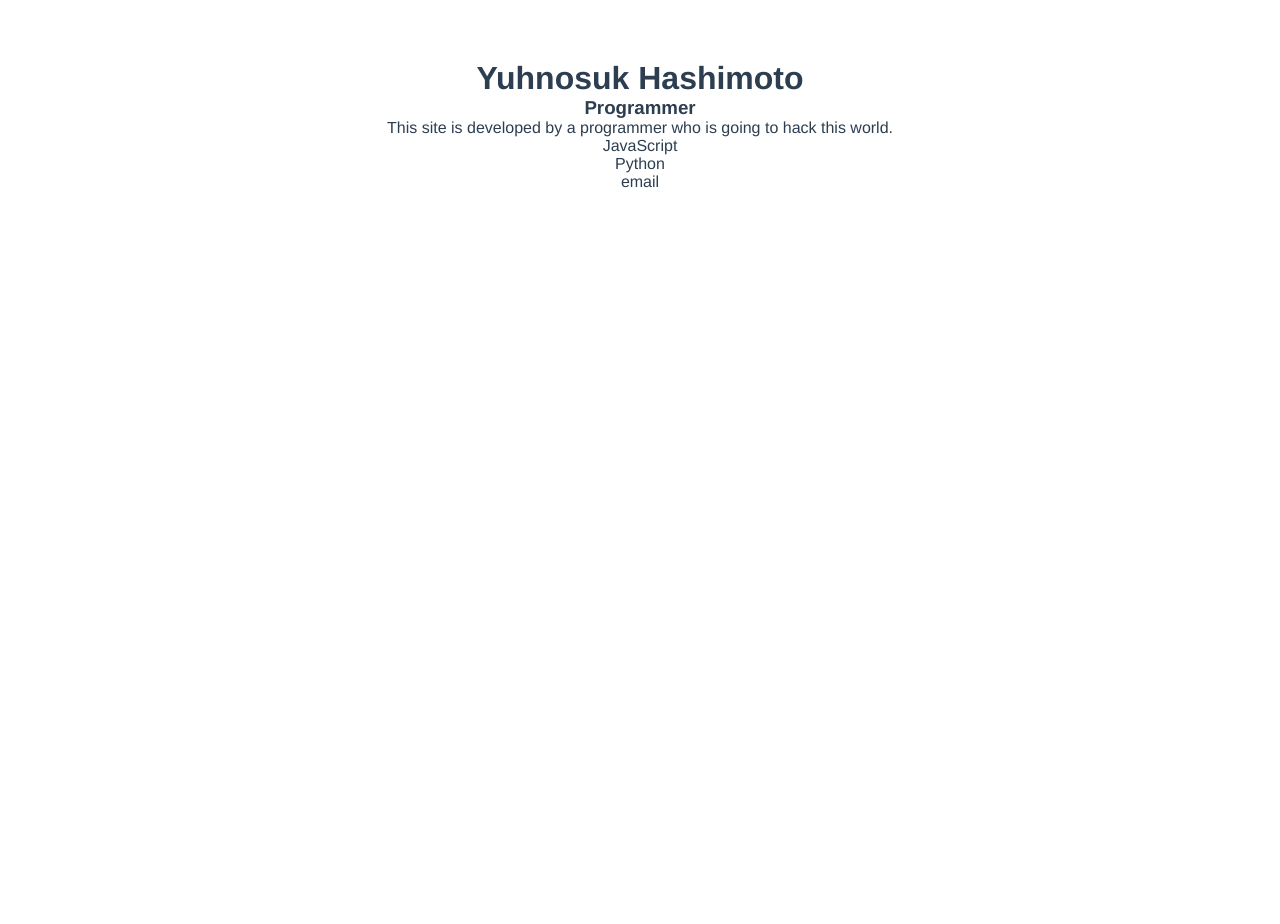
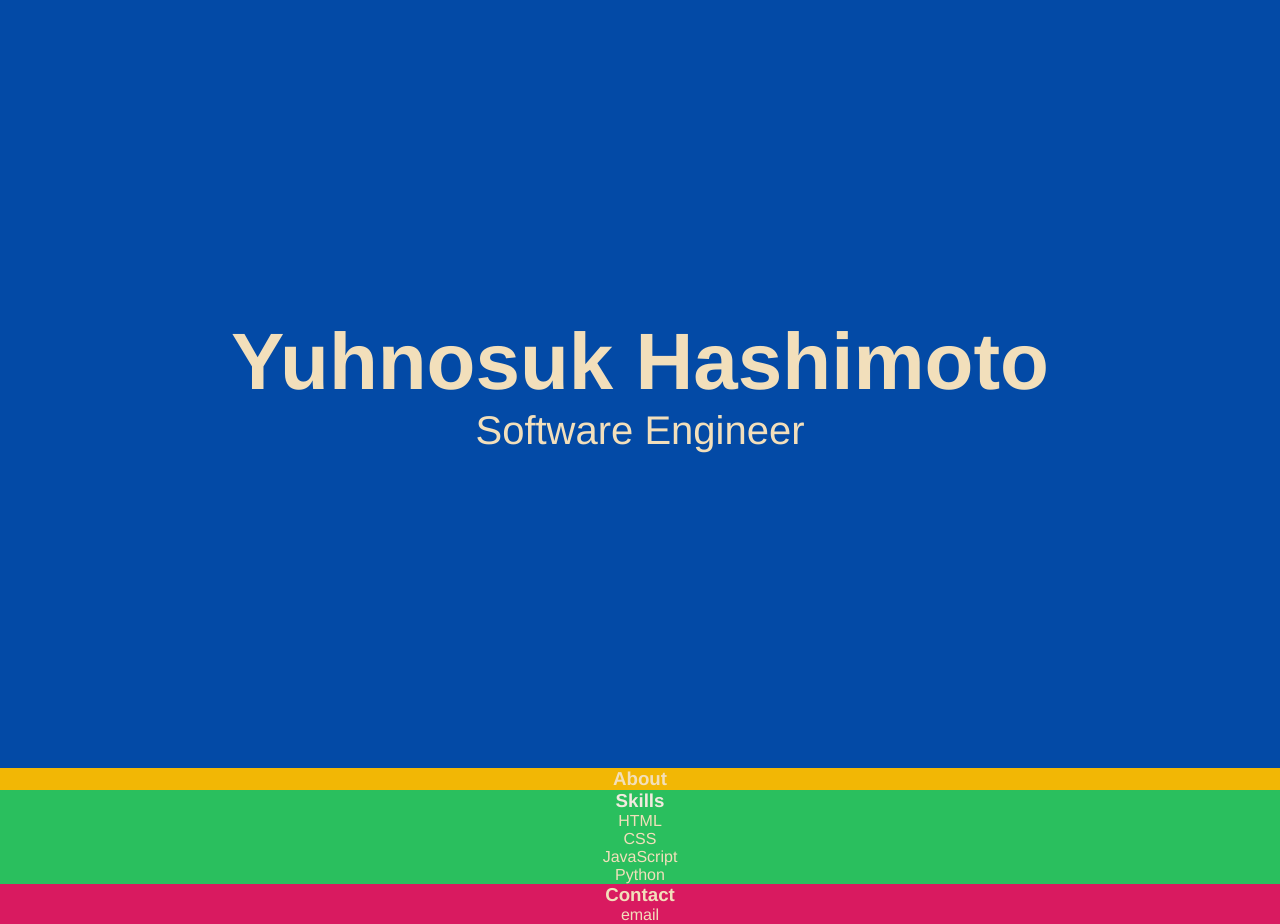
Before and after one commit to Yuhnosuke/portfolio, a Vue app: page /#/ in a window 1280 px wide. Before the commit the page ends 800 px from the top, so only its background shows below. Built offline with nearby package versions, Linux system fonts and the light colour scheme.

Commit message:
カラーパレットより各セクションの色を入れる

```diff
--- a/src/App.vue
+++ b/src/App.vue
@@ -20,9 +20,6 @@ export default {
     Skills,
     Contact,
   },
-  data: () => ({
-    //
-  }),
 };
 </script>
 
@@ -33,6 +30,5 @@ export default {
     -moz-osx-font-smoothing: grayscale;
     text-align: center;
     color: #2c3e50;
-    margin-top: 60px;
   }
 </style>
--- a/src/components/About.vue
+++ b/src/components/About.vue
@@ -1,15 +1,19 @@
 <template lang="pug">
-    .about
-        p {{ explanation }}
+    section#about
+        h3 About
 </template>
 
 <script>
 export default {
     name: 'About',
-    data: function() {
-        return {
-            explanation: 'This site is developed by a programmer who is going to hack this world.'
+}
+</script>
+<style lang="scss" scoped>
+@import './styles/_variables.scss';
+    #about {
+        background-color: map-get($background-color, 'about');
+        h3 {
+            color: $font-color;
         }
     }
-}
-</script>
+</style>
--- a/src/components/Contact.vue
+++ b/src/components/Contact.vue
@@ -1,5 +1,6 @@
 <template lang="pug">
-    .contact
+    section#contact
+        h3 Contact
         label email
 </template>
 
@@ -8,3 +9,13 @@ export default {
     name: 'Contact',
 }
 </script>
+
+<style lang="scss" scoped>
+    @import './styles/_variables.scss';
+    #contact {
+        background-color: map-get($background-color, 'contact');
+        h3, label {
+            color: $font-color;
+        }
+    }
+</style>
--- a/src/components/Home.vue
+++ b/src/components/Home.vue
@@ -1,17 +1,31 @@
 <template lang="pug">
-    .main
-        h1 {{ name }}
-        h3 {{ title }}
+    section#home
+        h1 Yuhnosuk Hashimoto
+        p Software Engineer
 </template>
 
 <script>
 export default {
     name: 'Home',
-    data: function() {
-        return {
-            name: 'Yuhnosuk Hashimoto',
-            title: 'Programmer',
-        }
-    },
 }
 </script>
+
+<style lang="scss" scoped>
+@import './styles/_variables.scss';
+    #home {
+        background-color: map-get($background-color, 'home');
+        height: 768px;
+        display: flex;
+        flex-direction:column;
+        justify-content: center;
+        h1 {
+            font-size: 5rem;
+        }
+        p {
+            font-size: 2.5rem;
+        }
+        h1, p {
+            color: $font-color;
+        }
+    }
+</style>
--- a/src/components/Skills.vue
+++ b/src/components/Skills.vue
@@ -1,5 +1,6 @@
 <template lang="pug">
-    .skills
+    section#skills
+        h3 Skills
         ul
             li(v-for="webSkill in webSkills") {{ webSkill }}
 </template>
@@ -9,8 +10,26 @@ export default {
     name: 'Skills',
     data: function() {
         return {
-            webSkills: ['JavaScript', 'Python'],
+            webSkills: [
+                'HTML',
+                'CSS',
+                'JavaScript',
+                'Python',
+            ],
         }
     }
 }
 </script>
+
+<style lang="scss" scoped>
+@import './styles/_variables.scss';
+    #skills {
+        background-color: map-get($background-color, 'skills');
+        h3 {
+            color: #F2EADF;
+        }
+        li {
+            color: #F2DFBB;
+        }
+    }
+</style>
--- /dev/null
+++ b/styles/_variables.scss
@@ -0,0 +1,7 @@
+$font-color: #F2DFBB;
+$background-color: (
+    home: #034AA6,
+    about: #F2B705,
+    skills: #2ABF5E,
+    contact: #D91A60,
+)
```
